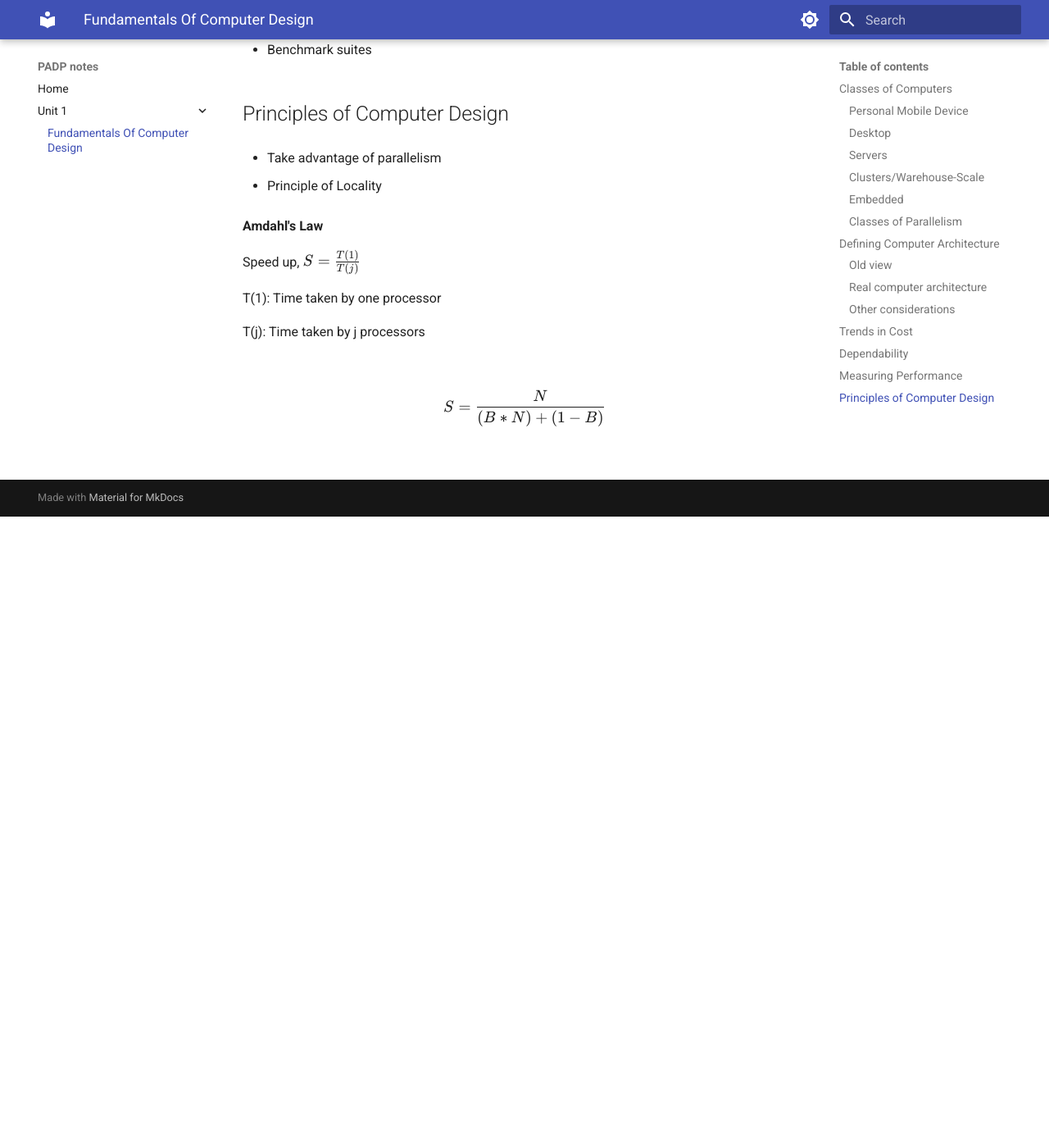
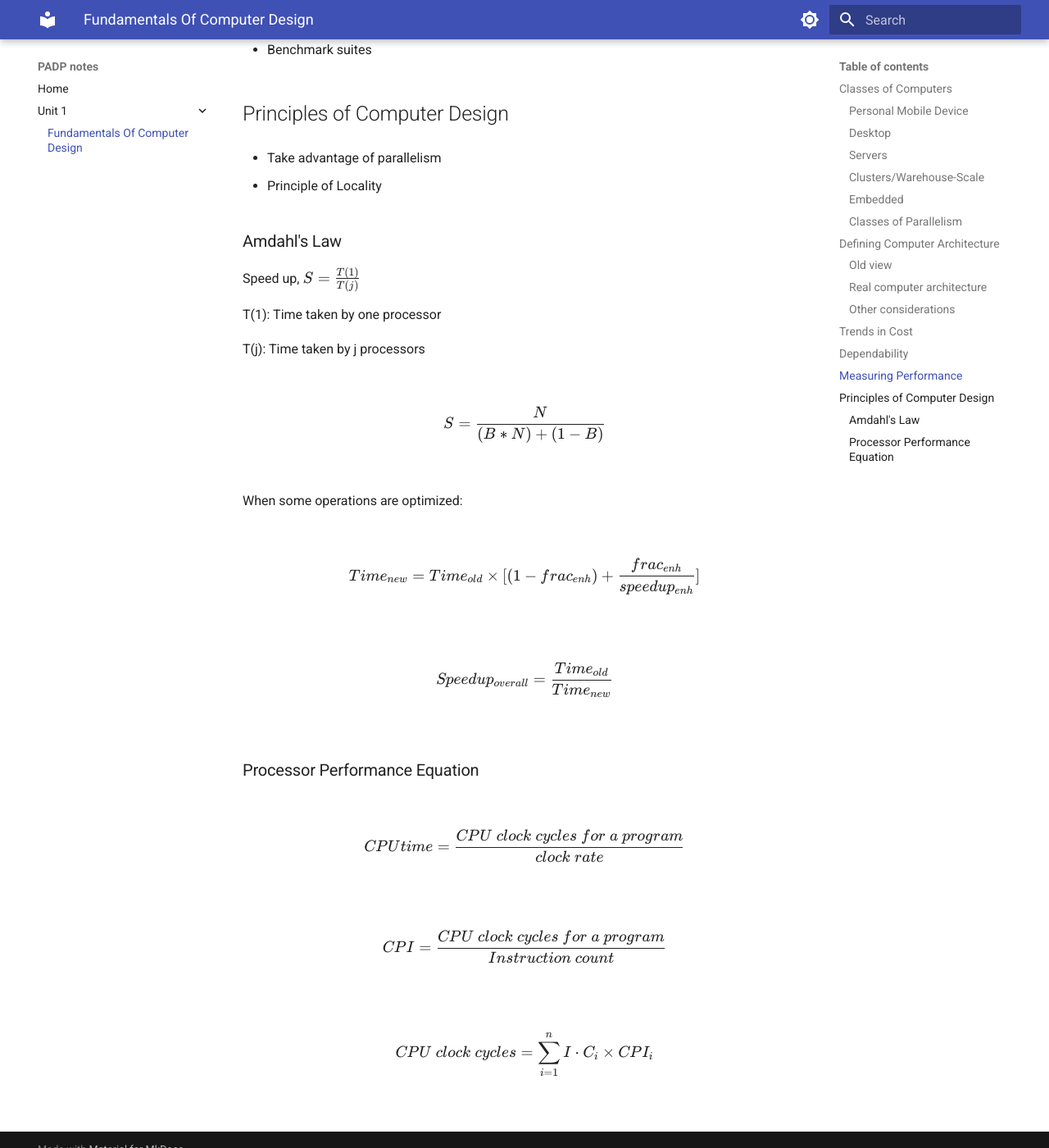
Before and after one commit to shishiraiyar/padp-notes, an MkDocs documentation site: the page built from docs/unit 1/Fundamentals of Computer Design.md, in a window 1280 px wide and 1400 px high, scrolled down 3767 px. Shown: the whole window at 82% size. Built offline with MkDocs 1.6.1 and Material for MkDocs 9.7.7, drawn with Linux system fonts in a browser that asks for light colours; before the commit the page ends 4397 px from its top, so only the background shows below that.

Commit message:
Unit 1 first part complete

```diff
--- a/docs/unit 1/Fundamentals of Computer Design.md
+++ b/docs/unit 1/Fundamentals of Computer Design.md
@@ -116,8 +116,6 @@ Transistor performance scales linearly
 
 Integration density scales quadratically
 
-
-
 **Power**:
 
 - Power consumption and cooling.
@@ -134,13 +132,9 @@ Integration density scales quadratically
 
 - Dynamic voltage-frequency scaling
 
-
-
 ## Trends in Cost
 
 Probably out of syllabus
-
-
 
 ## Dependability
 
@@ -154,8 +148,6 @@ Probably out of syllabus
 
 > MTTF adds like parallel resistors
 
-
-
 ## Measuring Performance
 
 - Response time
@@ -166,8 +158,6 @@ Probably out of syllabus
 
 - CPU time
 
-
-
 Benchmarks:
 
 - Toy programs (eg: sorting)
@@ -176,17 +166,13 @@ Benchmarks:
 
 - Benchmark suites
 
-
-
 ## Principles of Computer Design
 
 - Take advantage of parallelism
 
 - Principle of Locality
 
-
-
-**Amdahl's Law**
+### Amdahl's Law
 
 Speed up, $ S = \frac{T(1)}{T(j)}$
 
@@ -197,3 +183,33 @@ T(j): Time taken by j processors
 $$
 S = \frac{N}{(B*N) + (1-B)}
 $$
+
+When some operations are optimized:
+
+$$
+Time_{new} = Time_{old} \times [(1 - frac_{enh}) + \frac{frac_{enh}}{speedup_{enh}}]
+$$
+
+$$
+Speedup_{overall} = \frac{Time_{old}}{Time_{new}}
+$$
+
+### Processor Performance Equation
+
+
+
+$$
+CPU time = \frac{CPU\ clock\ cycles\ for\ a\ program}{clock\ rate}
+$$
+
+
+
+$$
+CPI = \frac{CPU\ clock\ cycles\ for\ a\ program}{Instruction\ count}
+$$
+
+
+
+$$
+CPU\ clock\ cycles = \sum_{i=1}^n I \cdot C_i \times CPI_i
+$$
```
